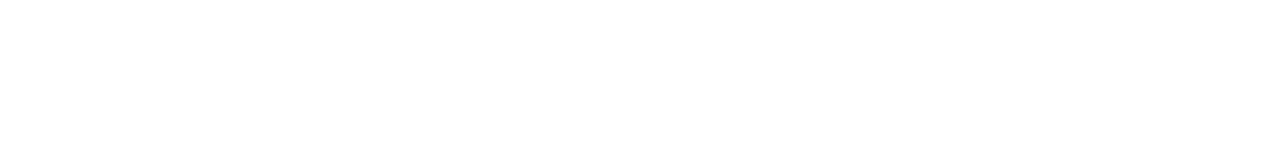
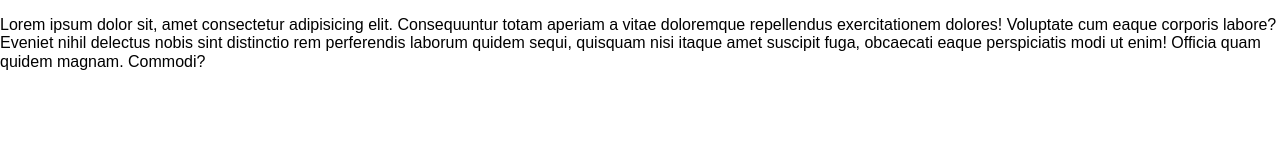
Before and after one commit to Muhammadjewel/tipa-yengi-project, a plain HTML site: page index.html in a window 1280 px wide. Drawn offline with Linux system fonts and the light colour scheme.

Commit message:
initial commit

```diff
--- a/index.html
+++ b/index.html
@@ -9,7 +9,7 @@
   <link rel="stylesheet" href="css/styles.css">
 </head>
 <body>
-
+<p>Lorem ipsum dolor sit, amet consectetur adipisicing elit. Consequuntur totam aperiam a vitae doloremque repellendus exercitationem dolores! Voluptate cum eaque corporis labore? Eveniet nihil delectus nobis sint distinctio rem perferendis laborum quidem sequi, quisquam nisi itaque amet suscipit fuga, obcaecati eaque perspiciatis modi ut enim! Officia quam quidem magnam. Commodi?</p>
 
   <script src="js/main.js"></script>
 </body>
```
